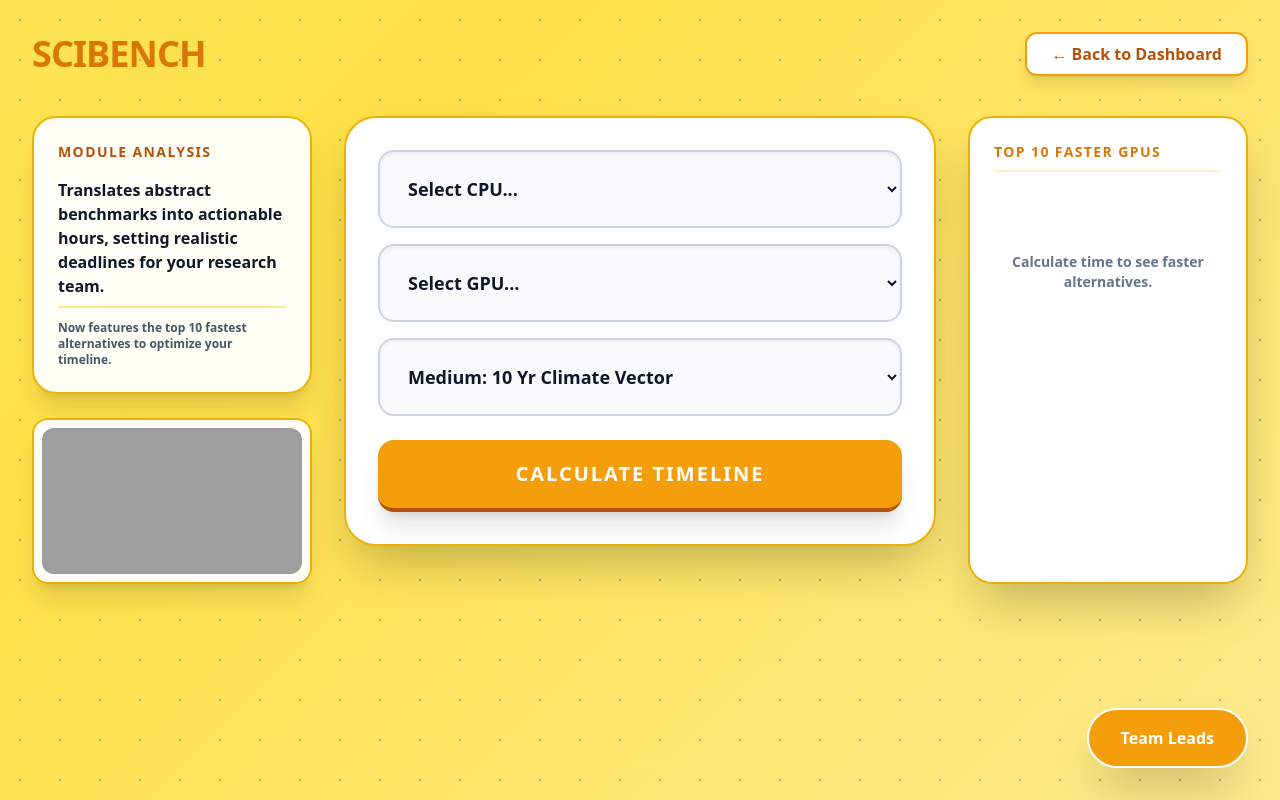
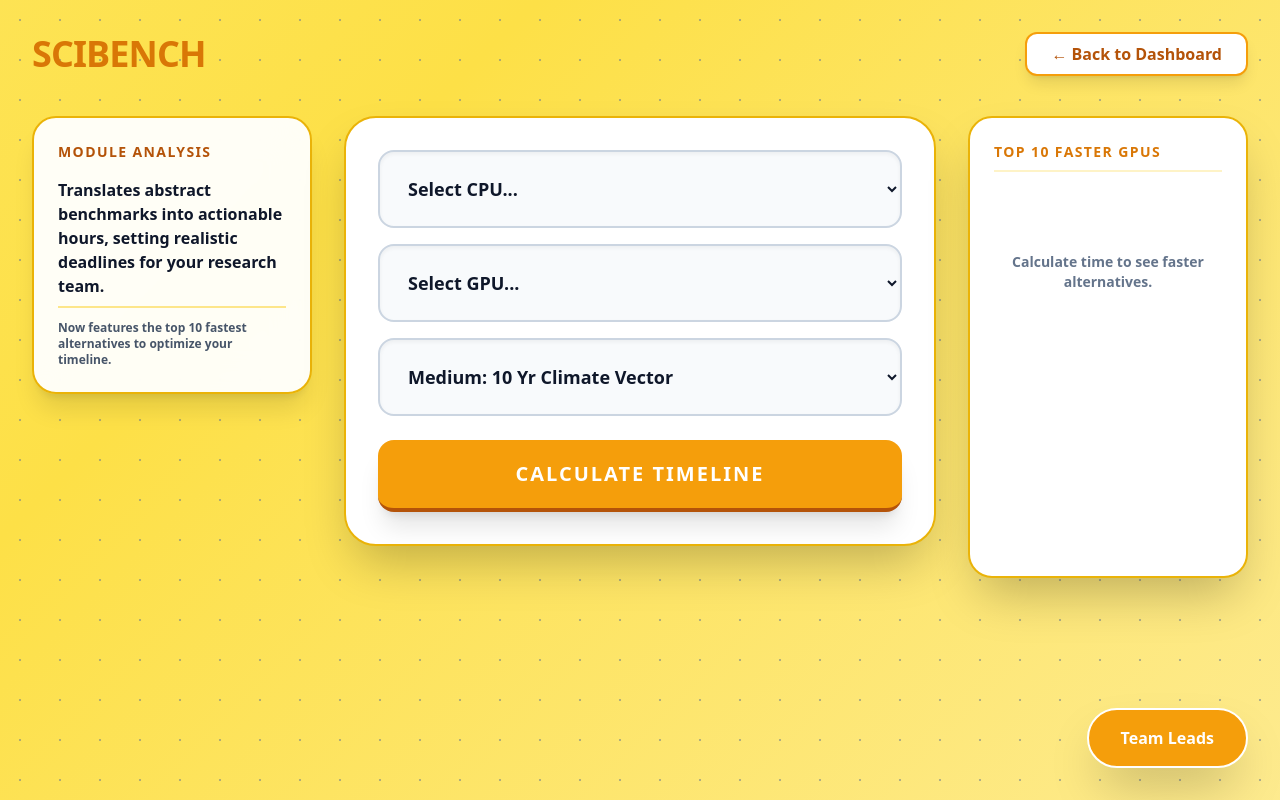
Before and after one commit to rgopesh07-png/scibench_final, a Flask app: page /estimator in a window 1280 px wide. Run offline with Flask 3, Linux system fonts and the light colour scheme; data comes from the database, SQL or seed files in the repository; some libraries are stand-ins or nearby versions; grey boxes are pictures that could not be loaded.

Commit message:
Update estimator.html

```diff
--- a/templates/estimator.html
+++ b/templates/estimator.html
@@ -26,9 +26,6 @@
                 <h3 class="text-amber-700 font-black uppercase tracking-widest text-sm mb-4">Module Analysis</h3>
                 <p class="text-slate-900 font-bold mb-2">Translates abstract benchmarks into actionable hours, setting realistic deadlines for your research team.</p>
                 <p class="text-xs text-slate-600 font-bold border-t-2 border-amber-200 pt-3">Now features the top 10 fastest alternatives to optimize your timeline.</p>
-            </div>
-            <div class="vibrant-glass p-2 rounded-2xl shadow-xl">
-                <iframe class="w-full aspect-video rounded-xl" src="https://www.youtube.com/embed/E9O_4MLmBzc" frameborder="0" allowfullscreen></iframe>
             </div>
         </aside>
 
```
